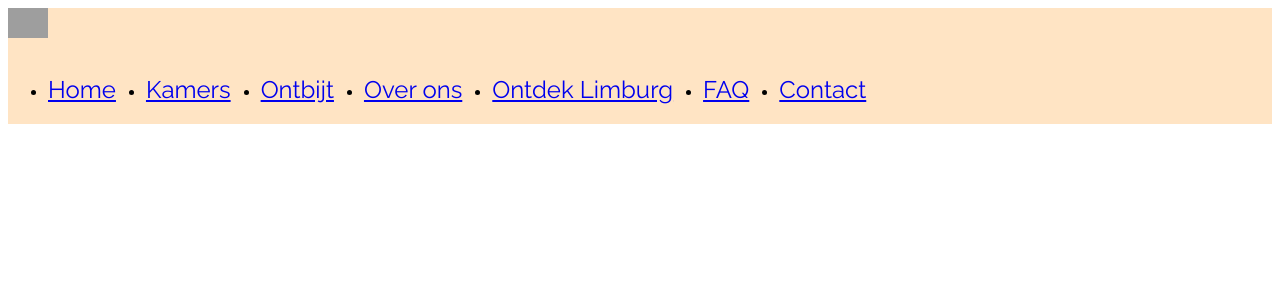
After one commit to AlphaDoomXVII/Eigenheimer-Funny-website, a PHP site: page /view/navbar.php in a window 1280 px wide. The commit adds this page. Shown: the top 300 px of the page. Run offline with PHP 8.4, Linux system fonts and the light colour scheme; grey boxes are pictures that could not be loaded.

Commit message:
Navbar update en begonnen aan css van bestellen pagina

```diff
--- a/controllers/contact.php
+++ b/controllers/contact.php
@@ -1,7 +1,8 @@
 <?php
 class contact {
     function view(){
-        require_once __DIR__ . "/../view/contact.php";    }
+        require_once __DIR__ . "/../view/contact.php";
+    }
 }
 
 
--- a/controllers/index.php
+++ b/controllers/index.php
@@ -6,4 +6,5 @@ class index {
 }
 
 
+
 ?>
--- /dev/null
+++ b/public/css/navbar.css
@@ -0,0 +1,20 @@
+#headerTemp {
+    background-color: bisque;
+}
+
+#headerUi {
+    display: flex;
+    align-items: center;
+
+    font-family: Raleway, sans-serif;
+}
+
+.headerUiLinks {
+    padding-right: 30px;
+
+    font-size: x-large;
+}
+
+#eigenheimerLogo {
+    height: 30px;
+}
--- /dev/null
+++ b/view/navbar.php
@@ -0,0 +1,19 @@
+<link rel="stylesheet" href="public\css\navbar.css">
+<link rel="preconnect" href="https://fonts.googleapis.com">
+<link rel="preconnect" href="https://fonts.gstatic.com" crossorigin>
+<link href="https://fonts.googleapis.com/css2?family=Raleway:ital,wght@0,100..900;1,100..900&display=swap" rel="stylesheet">
+
+<header id="headerTemp">
+	<img src="https://bbeigenheimer.nl/wp-content/uploads/2021/03/bb-eigenheimer-logo_horizontaal.png" id="eigenheimerLogo">
+			<a itemprop="url" class="qodef-header-logo-link qodef-height--set"  style="height:70px" rel="home">
+			<ul id="headerUi">
+		<li><a class="headerUiLinks" href="https://bbeigenheimer.nl/">Home</a></li>
+		<li><a class="headerUiLinks" href="https://bbeigenheimer.nl/kamers/">Kamers</a></li>
+		<li><a class="headerUiLinks" href="https://bbeigenheimer.nl/ontbijt/">Ontbijt</a></li>
+		<li><a class="headerUiLinks" href="https://bbeigenheimer.nl/over-ons/">Over ons</a></li>
+		<li><a class="headerUiLinks" href="https://bbeigenheimer.nl/ontdek-zuid-limburg/">Ontdek Limburg</a></li>
+		<li><a class="headerUiLinks" href="https://bbeigenheimer.nl/faq/">FAQ</a></li>
+		<li><a class="headerUiLinks" href="https://bbeigenheimer.nl/contact/">Contact</a></li>
+
+	</ul>
+</header>
```
Also changed, not shown: public/css/home.css (added, +8 -0 lines), view/home.php (+3 -5 lines), 1 other file.
